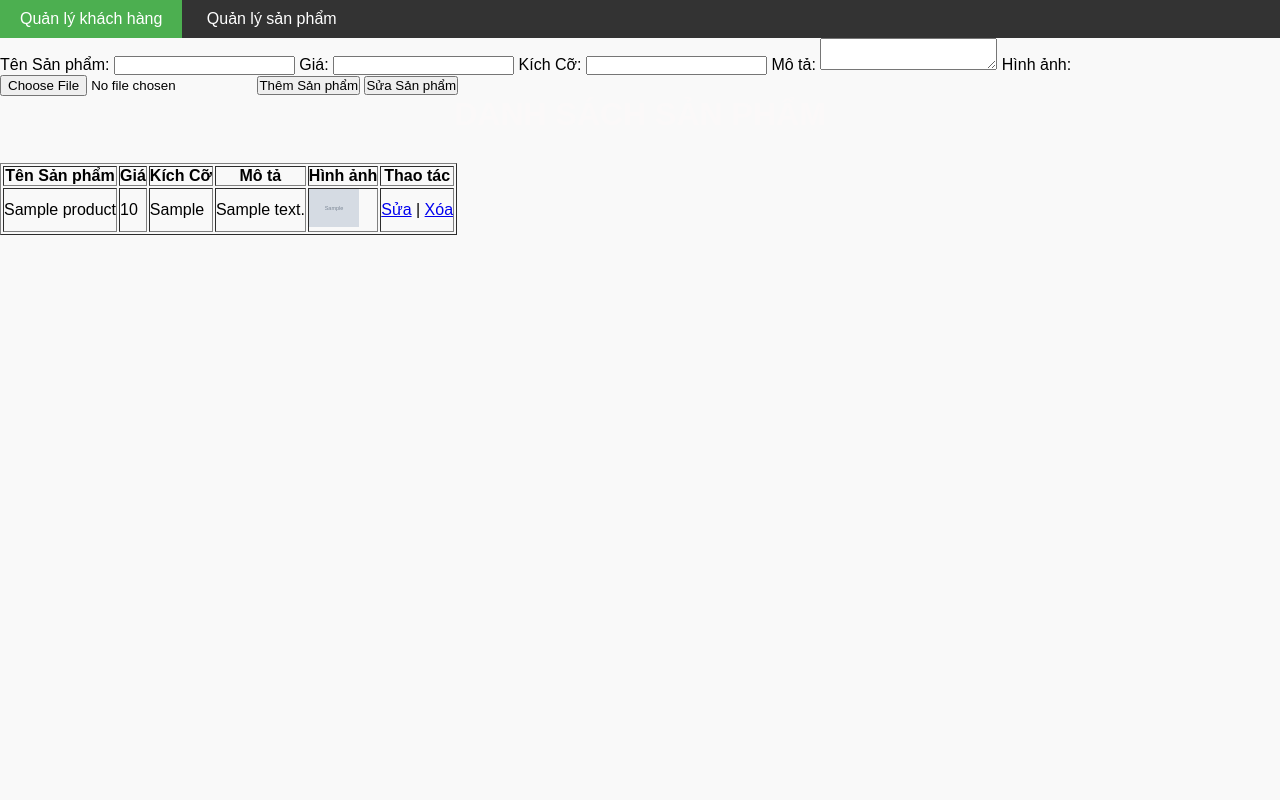
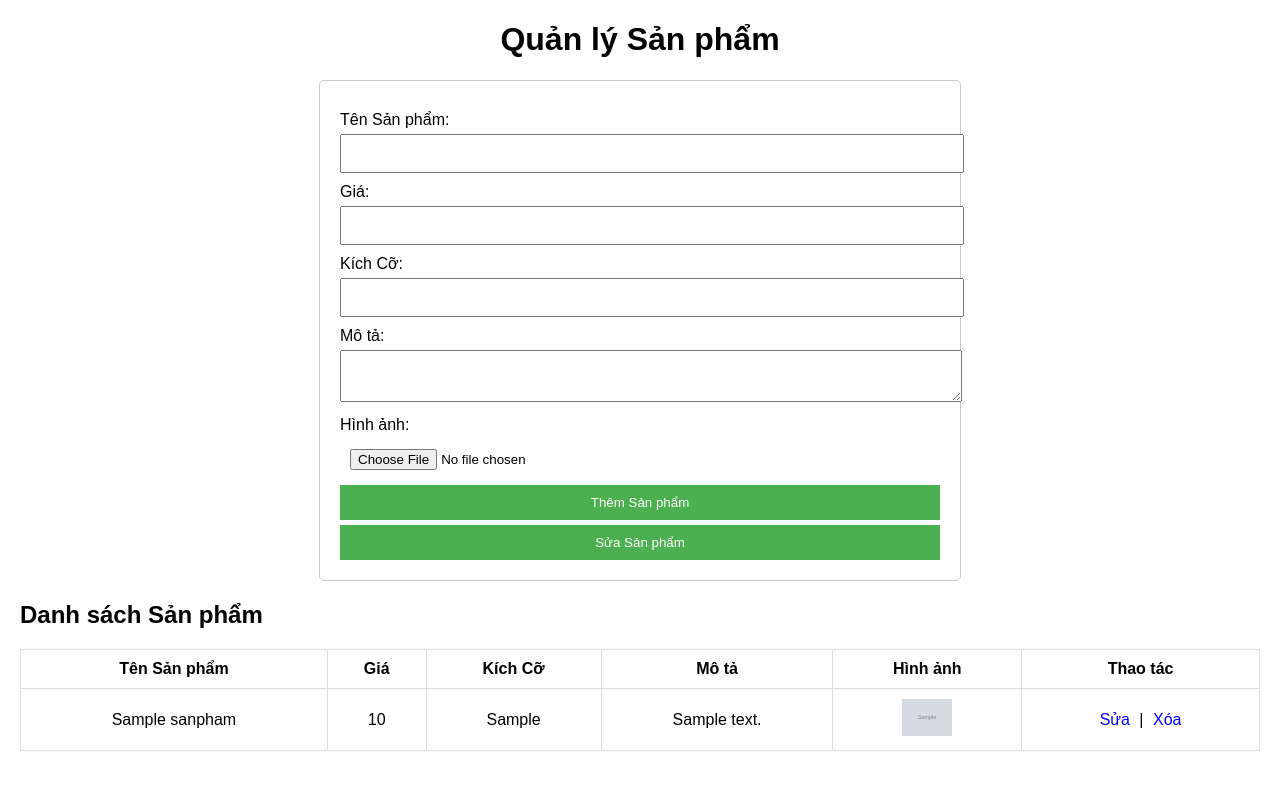
Before and after one commit to tananh77/ShopGiay, a PHP site: page /shopgiay/admin.php in a window 1280 px wide. Run offline with PHP 8.4, Linux system fonts and the light colour scheme; tables that the repository leaves empty or names only in its code hold one stand-in row (values such as "Sample post"); grey boxes marked "Sample" are stand-in pictures.

Commit message:
Update admin.php

```diff
--- a/admin.php
+++ b/admin.php
@@ -1,55 +1,80 @@
 <?php
 // Kết nối đến cơ sở dữ liệu
-$conn = new mysqli("localhost", "root", "", "bangiay");
+$servername = "localhost";
+$username = "root";
+$password = "";
+$dbname = "bangiay";
 
+// Kết nối database
+$conn = new mysqli($servername, $username, $password, $dbname);
+
+// Kiểm tra kết nối
 if ($conn->connect_error) {
-    die("Connection failed: " . $conn->connect_error);
+    die("Kết nối thất bại: " . $conn->connect_error);
 }
 
 // Kiểm tra nếu có yêu cầu thêm, sửa, hoặc xóa
 if ($_SERVER['REQUEST_METHOD'] == 'POST') {
     if (isset($_POST['add_product'])) {
         // Thêm sản phẩm
-        $name = $_POST['product_name'];
-        $price = $_POST['product_price'];
-        $size = $_POST['product_size'];
-        $description = $_POST['product_description'];
-        $image = $_FILES['product_image']['name'];
-        $target = "images/" . basename($image);
+        $name = $conn->real_escape_string($_POST['product_name']);
+        $price = $conn->real_escape_string($_POST['product_price']);
+        $size = $conn->real_escape_string($_POST['product_size']);
+        $description = $conn->real_escape_string($_POST['product_description']);
+        $avatar = $_FILES['product_image']['name'];
+        $target = "img/" . basename($avatar);
 
-        move_uploaded_file($_FILES['product_image']['tmp_name'], $target);
-
-        $sql = "INSERT INTO products (name, price, size, description, image) VALUES ('$name', '$price', '$size', '$description', '$image')";
-        $conn->query($sql);
+        if (move_uploaded_file($_FILES['product_image']['tmp_name'], $target)) {
+            $sql = "INSERT INTO sanpham (name, price, size, description, avatar)
+                    VALUES ('$name', '$price', '$size', '$description', '$avatar')";
+            if ($conn->query($sql) === TRUE) {
+                echo "Thêm sản phẩm thành công.";
+            } else {
+                echo "Lỗi: " . $conn->error;
+            }
+        } else {
+            echo "Không thể tải lên hình ảnh.";
+        }
     } elseif (isset($_POST['edit_product'])) {
         // Sửa sản phẩm
-        $id = $_POST['product_id'];
-        $name = $_POST['product_name'];
-        $price = $_POST['product_price'];
-        $size = $_POST['product_size'];
-        $description = $_POST['product_description'];
-        $image = $_FILES['product_image']['name'];
+        $id = $conn->real_escape_string($_POST['product_id']);
+        $name = $conn->real_escape_string($_POST['product_name']);
+        $price = $conn->real_escape_string($_POST['product_price']);
+        $size = $conn->real_escape_string($_POST['product_size']);
+        $description = $conn->real_escape_string($_POST['product_description']);
+        $avatar = $_FILES['product_image']['name'];
 
-        if ($image) {
-            $target = "images/" . basename($image);
-            move_uploaded_file($_FILES['product_image']['tmp_name'], $target);
-            $image_query = "image='$image',";
-        } else {
-            $image_query = "";
+        $avatar_query = "";
+        if (!empty($avatar)) {
+            $target = "img/" . basename($avatar);
+            if (move_uploaded_file($_FILES['product_image']['tmp_name'], $target)) {
+                $avatar_query = ", avatar='$avatar'";
+            }
         }
 
-        $sql = "UPDATE products SET name='$name', price='$price', size='$size', description='$description', $image_query WHERE id='$id'";
-        $conn->query($sql);
+        $sql = "UPDATE sanpham
+                SET name='$name', price='$price', size='$size', description='$description' $avatar_query
+                WHERE id='$id'";
+        if ($conn->query($sql) === TRUE) {
+            echo "Sửa sản phẩm thành công.";
+        } else {
+            echo "Lỗi: " . $conn->error;
+        }
     }
 }
 
 // Xóa sản phẩm
 if (isset($_GET['delete'])) {
-    $id = $_GET['delete'];
-    $sql = "DELETE FROM products WHERE id=$id";
-    $conn->query($sql);
+    $id = $conn->real_escape_string($_GET['delete']);
+    $sql = "DELETE FROM sanpham WHERE id='$id'";
+    if ($conn->query($sql) === TRUE) {
+        echo "Xóa sản phẩm thành công.";
+    } else {
+        echo "Lỗi: " . $conn->error;
+    }
 }
 
+// Đóng kết nối
 $conn->close();
 ?>
 
@@ -59,47 +84,67 @@ $conn->close();
     <meta charset="UTF-8">
     <meta name="viewport" content="width=device-width, initial-scale=1.0">
     <title>Quản lý Sản phẩm</title>
-    <link rel="stylesheet" href="style.css">
     <link rel="stylesheet" href="https://cdnjs.cloudflare.com/ajax/libs/font-awesome/6.0.0-beta3/css/all.min.css">
+    <style>
+        body {
+            font-family: Arial, sans-serif;
+            margin: 20px;
+        }
+        h1 {
+            text-align: center;
+        }
+        form {
+            margin-bottom: 20px;
+            padding: 20px;
+            border: 1px solid #ccc;
+            border-radius: 5px;
+            max-width: 600px;
+            margin: 0 auto;
+        }
+        label {
+            display: block;
+            margin-top: 10px;
+        }
+        input, textarea, button {
+            width: 100%;
+            padding: 10px;
+            margin-top: 5px;
+        }
+        button {
+            background-color: #4CAF50;
+            color: white;
+            border: none;
+            cursor: pointer;
+        }
+        table {
+            width: 100%;
+            border-collapse: collapse;
+            margin-top: 20px;
+        }
+        table, th, td {
+            border: 1px solid #ddd;
+        }
+        th, td {
+            padding: 10px;
+            text-align: center;
+        }
+        img {
+            max-width: 50px;
+        }
+        .actions a {
+            margin: 0 5px;
+            text-decoration: none;
+            color: blue;
+        }
+    </style>
 </head>
 <body>
+    <h1>Quản lý Sản phẩm</h1>
 
-<style>
- ul.navbar {
-            list-style-type: none;
-            padding: 0;
-            margin: 0;
-            background-color: #333;
-        }
+    <!-- Form thêm hoặc sửa sản phẩm -->
+    <form action="" method="post" enctype="multipart/form-data">
+        <input type="hidden" name="product_id" id="product_id">
 
-        ul.navbar li {
-            display: inline-block;
-        }
-
-        ul.navbar li a {
-            display: block;
-            padding: 10px 20px;
-            color: white;
-            text-decoration: none;
-            background-color: #333;
-        }
-
-        ul.navbar li a:hover {
-            background-color: #4CAF50; /* Màu nền khi hover */
-        }
-
-        h1 {
-            text-align: center;
-            margin-top: 20px;
-        }</style>
-<ul class="navbar">
-        <li><a href="admin_dashboard.php">Quản lý khách hàng</a></li>
-        <li><a href="#">Quản lý sản phẩm</a></li>
-    </ul>
-
-    <!-- Form thêm và sửa sản phẩm -->
-    <form action="admin.php" method="post" enctype="multipart/form-data" class="product-form">
-        <input type="hidden" name="product_id" id="product_id">
         <label for="product_name">Tên Sản phẩm:</label>
         <input type="text" name="product_name" id="product_name" required>
 
@@ -119,9 +164,9 @@ $conn->close();
         <button type="submit" name="edit_product">Sửa Sản phẩm</button>
     </form>
 
-    <!-- Danh sách sản phẩm -->
+    <!-- Bảng danh sách sản phẩm -->
     <h2>Danh sách Sản phẩm</h2>
-    <table border="1">
+    <table>
         <thead>
             <tr>
                 <th>Tên Sản phẩm</th>
@@ -134,9 +179,15 @@ $conn->close();
         </thead>
         <tbody>
             <?php
-            // Lấy danh sách sản phẩm từ cơ sở dữ liệu
-            $conn = new mysqli("localhost", "root", "", "bangiay");
-            $sql = "SELECT * FROM products";
+            // Kết nối lại cơ sở dữ liệu
+            $conn = new mysqli($servername, $username, $password, $dbname);
+
+            if ($conn->connect_error) {
+                die("Kết nối thất bại: " . $conn->connect_error);
+            }
+
+            // Truy vấn dữ liệu sản phẩm
+            $sql = "SELECT * FROM sanpham";
             $result = $conn->query($sql);
 
             if ($result->num_rows > 0) {
@@ -146,40 +197,20 @@ $conn->close();
                         <td>{$row['price']}</td>
                         <td>{$row['size']}</td>
                         <td>{$row['description']}</td>
-                        <td><img src='images/{$row['image']}' width='50'></td>
-                        <td>
-                            <a href='admin.php?edit={$row['id']}'>Sửa</a> |
-                            <a href='admin.php?delete={$row['id']}'>Xóa</a>
+                        <td><img src='img/{$row['avatar']}' alt='Hình ảnh'></td>
+                        <td class='actions'>
+                            <a href='?edit={$row['id']}'>Sửa</a> |
+                            <a href='?delete={$row['id']}'>Xóa</a>
                         </td>
                     </tr>";
                 }
             } else {
                 echo "<tr><td colspan='6'>Không có sản phẩm nào.</td></tr>";
             }
+
             $conn->close();
             ?>
         </tbody>
     </table>
-
-    <script>
-        // Nếu có thao tác sửa, hiển thị thông tin sản phẩm lên form
-        <?php if (isset($_GET['edit'])): ?>
-            let editProductId = <?php echo $_GET['edit']; ?>;
-            fetchProductData(editProductId);
-
-            function fetchProductData(id) {
-                fetch('get_product.php?id=' + id)
-                    .then(response => response.json())
-                    .then(data => {
-                        document.getElementById('product_id').value = data.id;
-                        document.getElementById('product_name').value = data.name;
-                        document.getElementById('product_price').value = data.price;
-                        document.getElementById('product_size').value = data.size;
-                        document.getElementById('product_description').value = data.description;
-                    });
-            }
-        <?php endif; ?>
-    </script>
-
 </body>
 </html>
```
